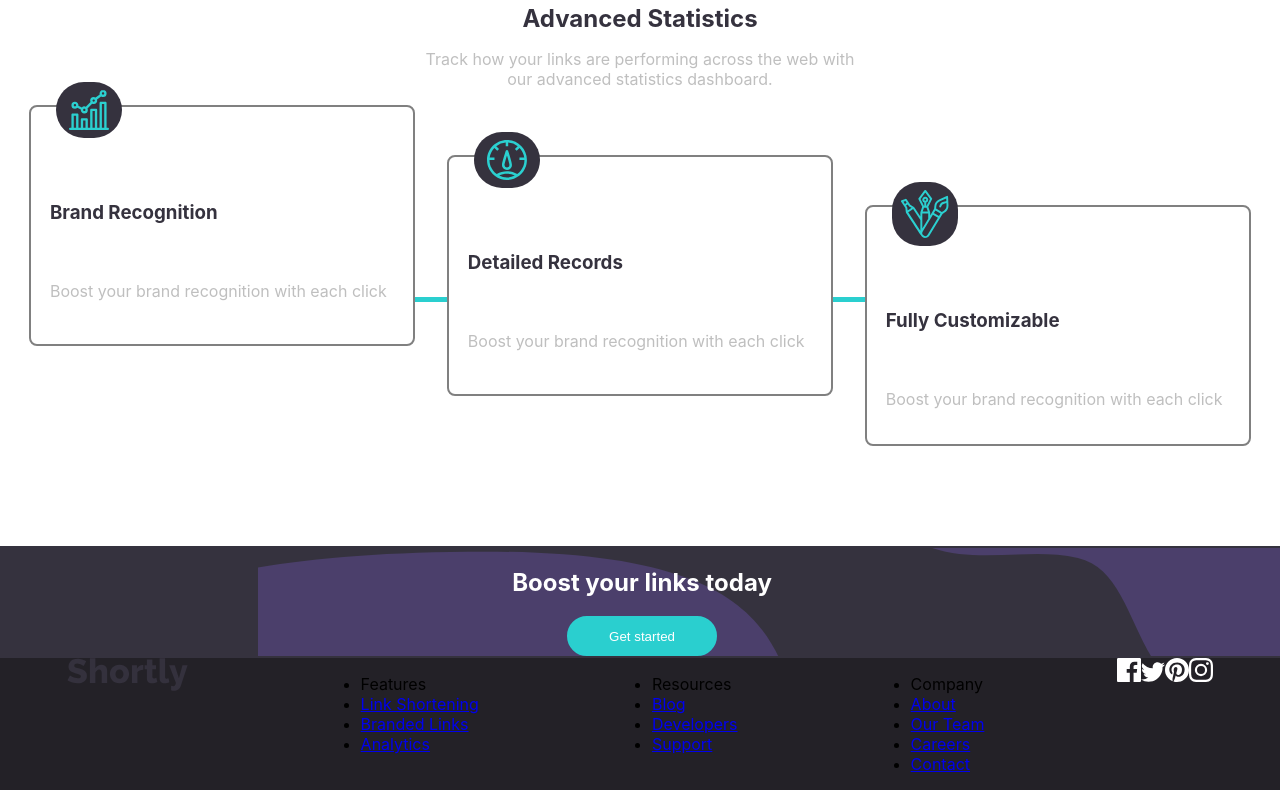
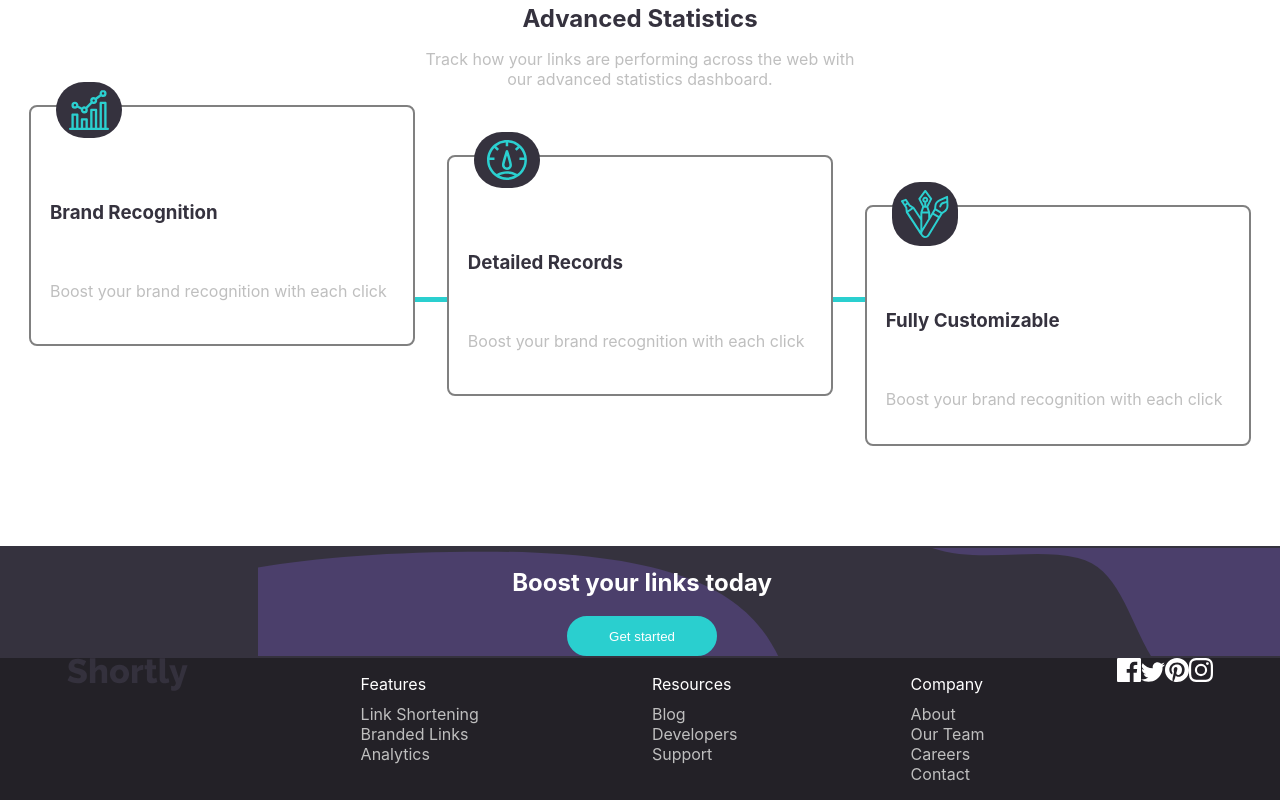
Before and after one commit to steven-mpawulo/url-shortening-page, a React (Create React App) app: page / in a window 1280 px wide. Shown: the part 596-1396 px from the top of the page. Built offline with nearby package versions, Linux system fonts and the light colour scheme.

Commit message:
styles all the ul elements

```diff
--- a/src/components/footer/footer.css
+++ b/src/components/footer/footer.css
@@ -3,3 +3,17 @@ footer {
     justify-content: space-around;
     background-color: hsl(260, 8%, 14%);
 }
+
+footer ul {
+    list-style-type: none;
+}
+
+footer ul li:first-child{
+    color: white;
+    margin-bottom: 10px;
+}
+
+footer ul a {
+    color: hsl(0, 0%, 75%);
+    text-decoration: none;
+}
```
